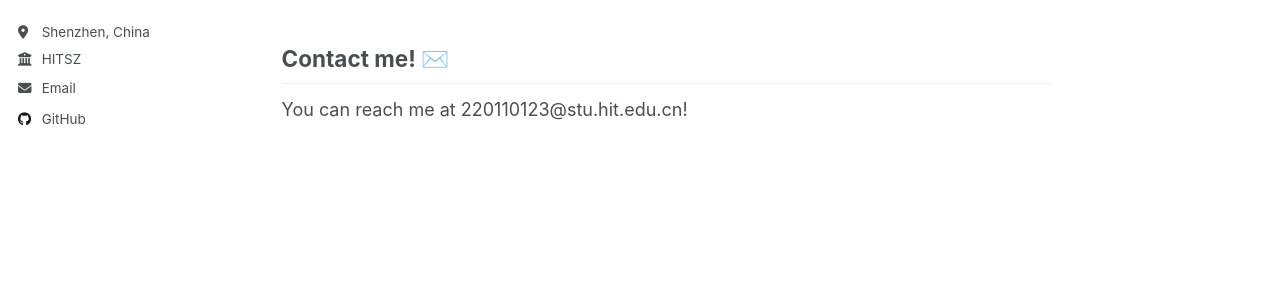
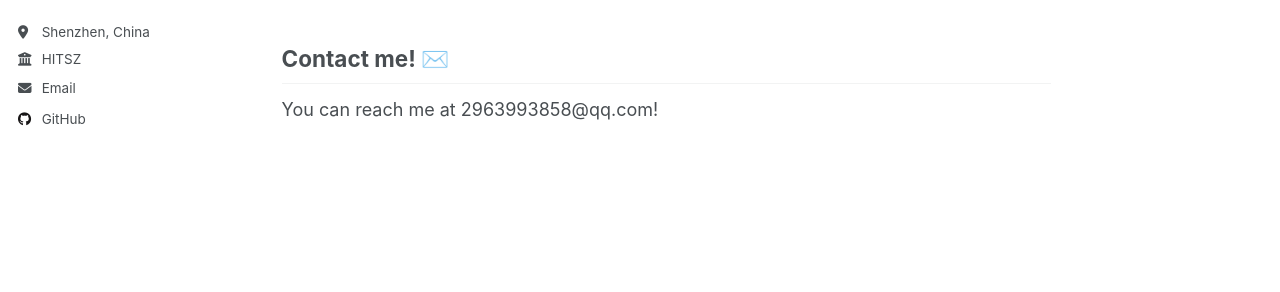
Before and after one commit to CMY-K/CMY-K.github.io, a Jekyll site: the page built from _pages/about.md, in a window 1280 px wide and 900 px high, scrolled down 951 px. Shown: the part 374-666 px from the top of the window. Built offline with Jekyll 4.4.1, drawn with Linux system fonts in a browser that asks for light colours.

Commit message:
Update about.md

```diff
--- a/_pages/about.md
+++ b/_pages/about.md
@@ -46,4 +46,4 @@ Second Prize, Guangdong Contemporary Undergraduate Mathematical Contest in Model
 
 Contact me! ✉️
 ------
-You can reach me at 220110123@stu.hit.edu.cn!
+You can reach me at 2963993858@qq.com!
```
